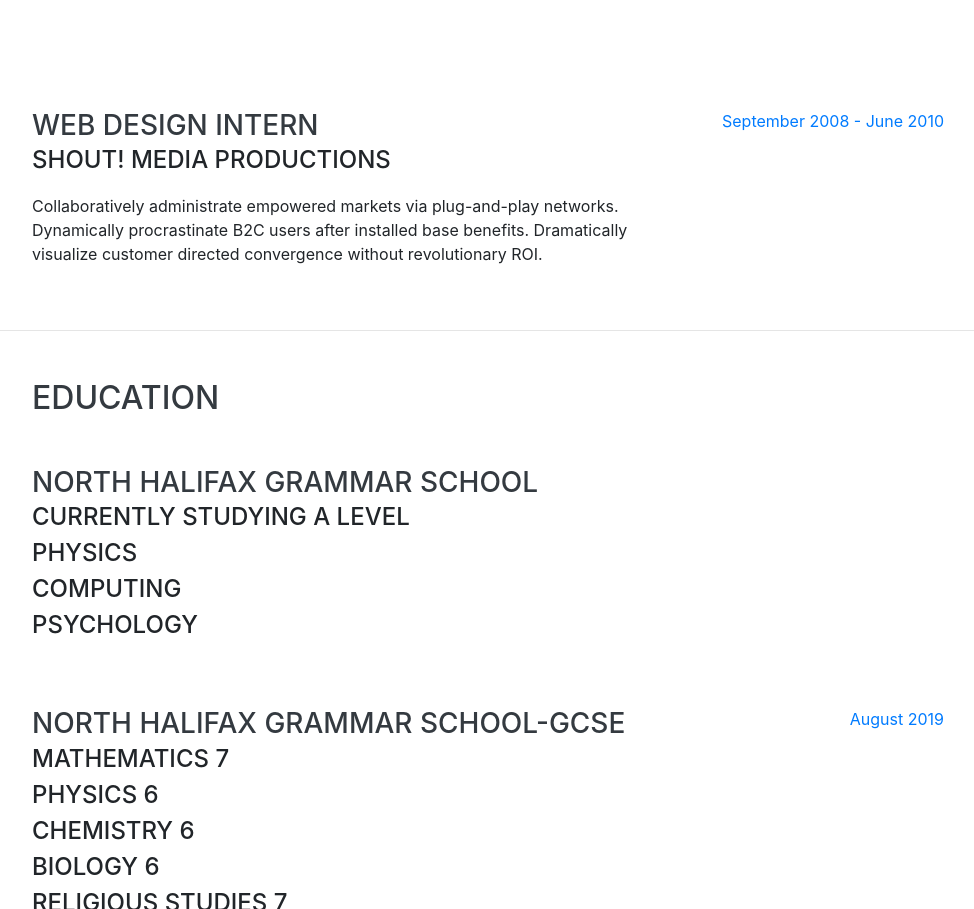
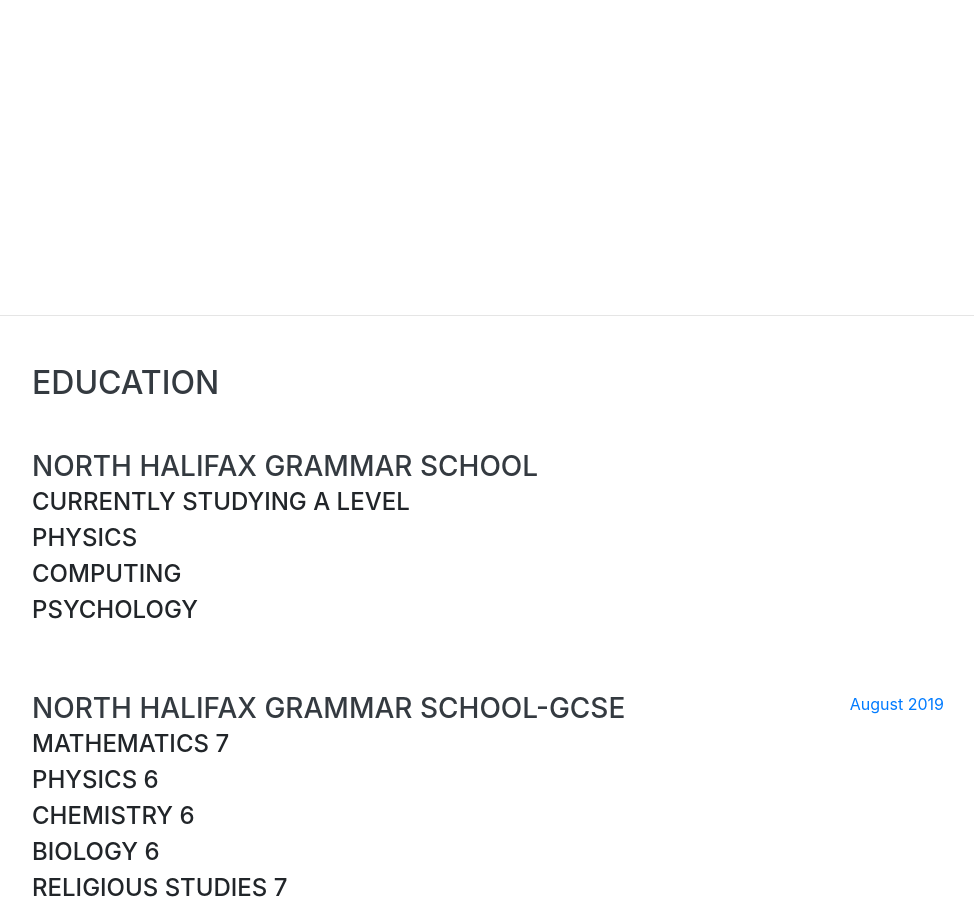
Before and after one commit to u-Ishtiaq/cv, a website with bundled scripts: page index.html in a window 1280 px wide. Shown: the part 1286-2195 px from the top of the page, without its empty margins (288-1262 px from the left). Built offline with nearby package versions, Linux system fonts and the light colour scheme; a web font is replaced by a local one.

Commit message:
Update index.html

```diff
--- a/index.html
+++ b/index.html
@@ -125,12 +125,13 @@
 
         <div class="resume-item d-flex flex-column flex-md-row justify-content-between">
           <div class="resume-content">
-            <h3 class="mb-0">Web Design Intern</h3>
-            <div class="subheading mb-3">Shout! Media Productions</div>
-            <p>Collaboratively administrate empowered markets via plug-and-play networks. Dynamically procrastinate B2C users after installed base benefits. Dramatically visualize customer directed convergence without revolutionary ROI.</p>
-          </div>
+            <h3 class="mb-0></h3>
+            <div class="subheading mb-3"></div>
+                                        <p>
+                                        </p>
+                                       </div>
           <div class="resume-date text-md-right">
-            <span class="text-primary">September 2008 - June 2010</span>
+            <span class="text-primary"></span>
           </div>
         </div>
 
```
